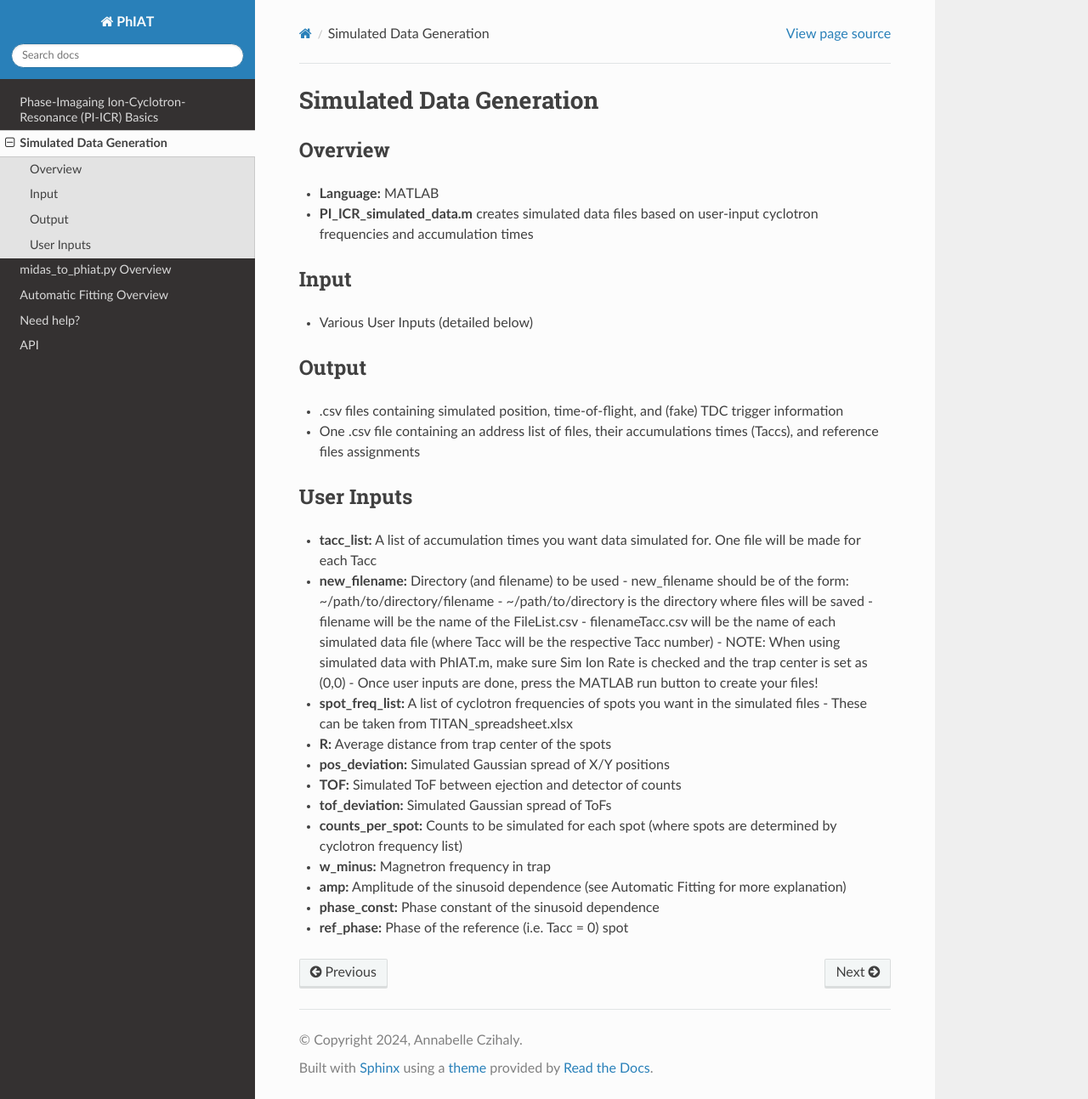
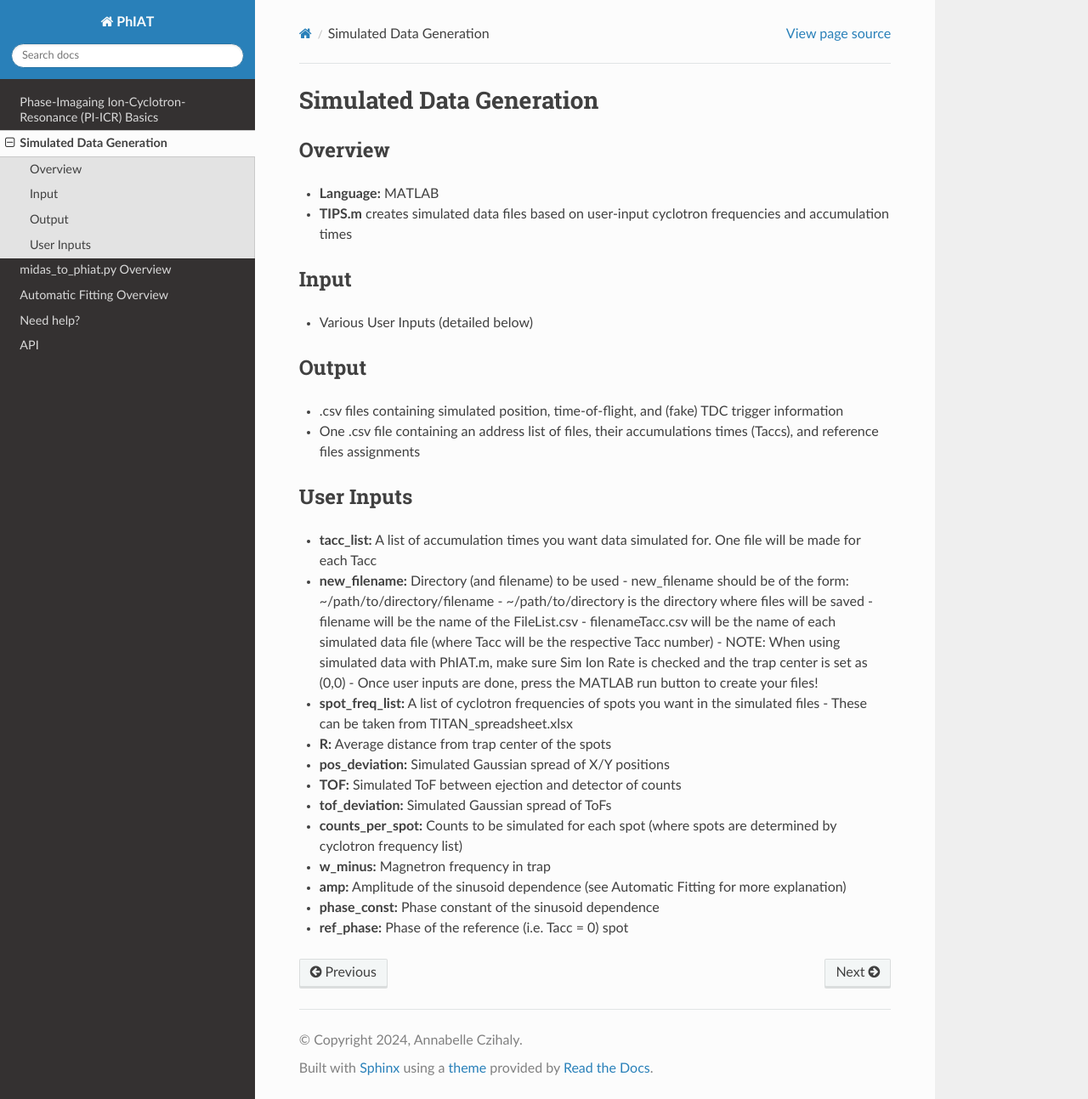
Before and after one commit to aczihalytriumf/phiat, a Sphinx documentation site: the page built from docs/source/simulated_data_generation.rst, in a window 1280 px wide and 1293 px high. Shown: the whole window at 85% size. Built offline with Sphinx 7.4.7 and the Read the Docs theme 3.1.0, drawn with Linux system fonts in a browser that asks for light colours.

Commit message:
Update simulated_data_generation.rst

```diff
--- a/docs/source/simulated_data_generation.rst
+++ b/docs/source/simulated_data_generation.rst
@@ -5,7 +5,7 @@ Overview
 -----
 
 - **Language:** MATLAB
-- **PI_ICR_simulated_data.m** creates simulated data files based on user-input cyclotron frequencies and accumulation times
+- **TIPS.m** creates simulated data files based on user-input cyclotron frequencies and accumulation times
 
 Input
 -----
```
